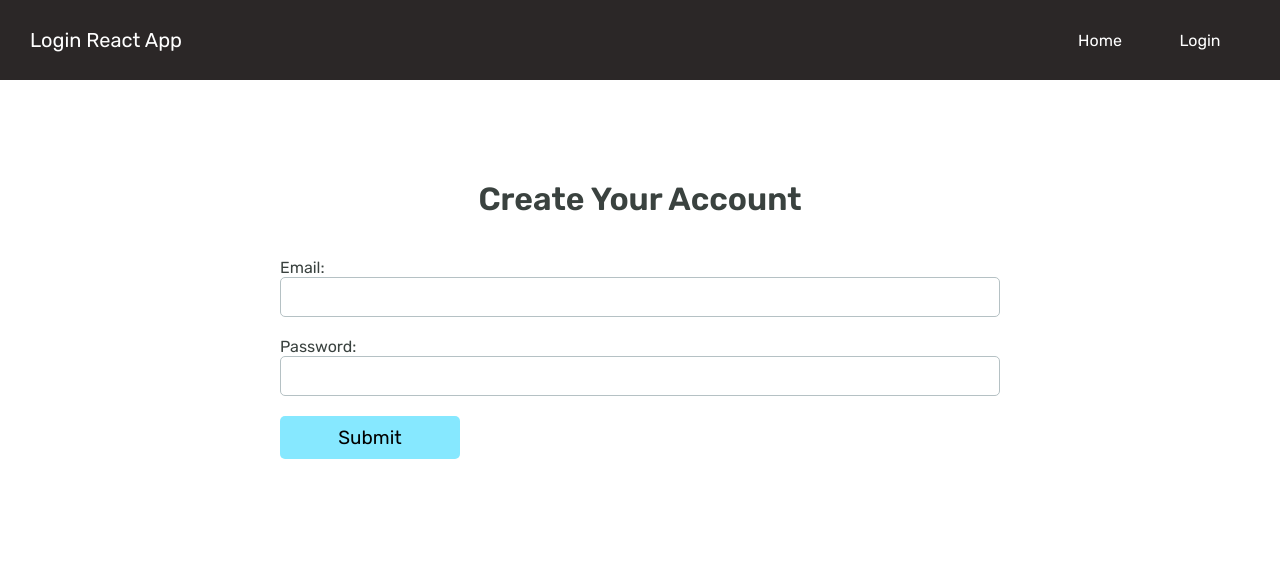
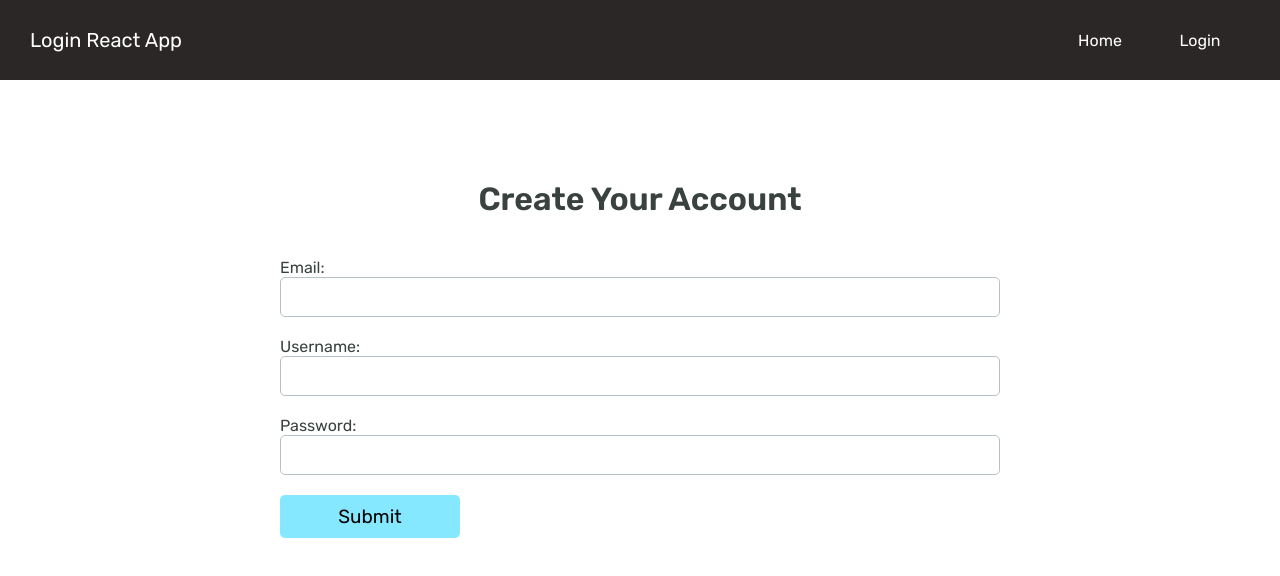
Before and after one commit to ach1209/react-login-app-demo, a React (Vite) app: page /register in a window 1280 px wide. Shown: the top 576 px of the page. Built offline with nearby package versions, Linux system fonts and the light colour scheme.

Commit message:
Include username value into account registration process

```diff
--- a/src/components/Form/RegisterForm.tsx
+++ b/src/components/Form/RegisterForm.tsx
@@ -3,8 +3,10 @@ import styles from './Form.module.css'
 type FormProps = {
   action: (e: React.FormEvent<HTMLFormElement>) => void
   emailValue: string;
+  userValue: string;
   passwordValue: string;
   emailHandler: (e: React.ChangeEvent<HTMLInputElement>) => void;
+  userHandler: (e: React.ChangeEvent<HTMLInputElement>) => void;
   passwordHandler: (e: React.ChangeEvent<HTMLInputElement>) => void;
   children: React.ReactNode;
 }
@@ -22,8 +24,12 @@ function RegisterForm(props: FormProps) {
         onChange={props.emailHandler}
       />
 
-      {/* <label htmlFor="username">Username:</label>
-      <input type="text" name="username" id="username" /> */}
+      <label htmlFor="username">Username:</label>
+      <input
+        type="text" name="username" id="username"
+        value={props.userValue}
+        onChange={props.userHandler}
+      />
 
       <label htmlFor="password">Password:</label>
       <input
--- a/src/views/RegisterView.tsx
+++ b/src/views/RegisterView.tsx
@@ -1,12 +1,12 @@
 import { useState } from 'react'
-import { getAuth, createUserWithEmailAndPassword } from 'firebase/auth'
+import { getAuth, updateProfile, createUserWithEmailAndPassword } from 'firebase/auth'
 import StatusMessage from '../components/StatusMessage/StatusMessage'
 import RegisterForm from "../components/Form/RegisterForm"
 import Button from "../components/Button/Button"
 
 function RegisterView() {
   const [email, setEmail] = useState('')
-  // const [userName, setUserName] = useState('')
+  const [userName, setUserName] = useState('')
   const [password, setPassword] = useState('')
   const [isCreated, setIsCreated] = useState(false)
   const [statusMessage, setStatusMessage] = useState('')
@@ -16,7 +16,16 @@ function RegisterView() {
   function createAccount(e: React.SyntheticEvent) {
     e.preventDefault()
     createUserWithEmailAndPassword(auth, email, password)
-      .then(() => handleStatusDetails('Your account has been created successfully', 'approved'))
+      /**
+       * userCredential returns an object from firebase
+       */
+      .then(userCredential => {
+        handleStatusDetails('Your account has been created successfully', 'approved')
+        /**
+         * Add username to credentials
+         */
+        updateProfile(userCredential.user, { displayName: userName })
+      })
       .catch(err => {
         switch (err.code) {
           case 'auth/email-already-in-use':
@@ -33,6 +42,10 @@ function RegisterView() {
             break;
         }
       })
+
+    /**
+     * Hide the status message after 6 seconds
+     */
     setTimeout(() => setIsCreated(false), 6000)
     resetFields()
   }
@@ -41,12 +54,17 @@ function RegisterView() {
     setEmail(e.target.value)
   }
 
+  function handleUsernameChange(e: React.ChangeEvent<HTMLInputElement>) {
+    setUserName(e.target.value)
+  }
+
   function handlePasswordChange(e: React.ChangeEvent<HTMLInputElement>) {
     setPassword(e.target.value)
   }
 
   function resetFields() {
     setEmail('')
+    setUserName('')
     setPassword('')
   }
 
@@ -63,8 +81,10 @@ function RegisterView() {
       <RegisterForm
         action={createAccount}
         emailValue={email}
+        userValue={userName}
         passwordValue={password}
         emailHandler={handleEmailChange}
+        userHandler={handleUsernameChange}
         passwordHandler={handlePasswordChange}
       >
         <Button>Submit</Button>
```
